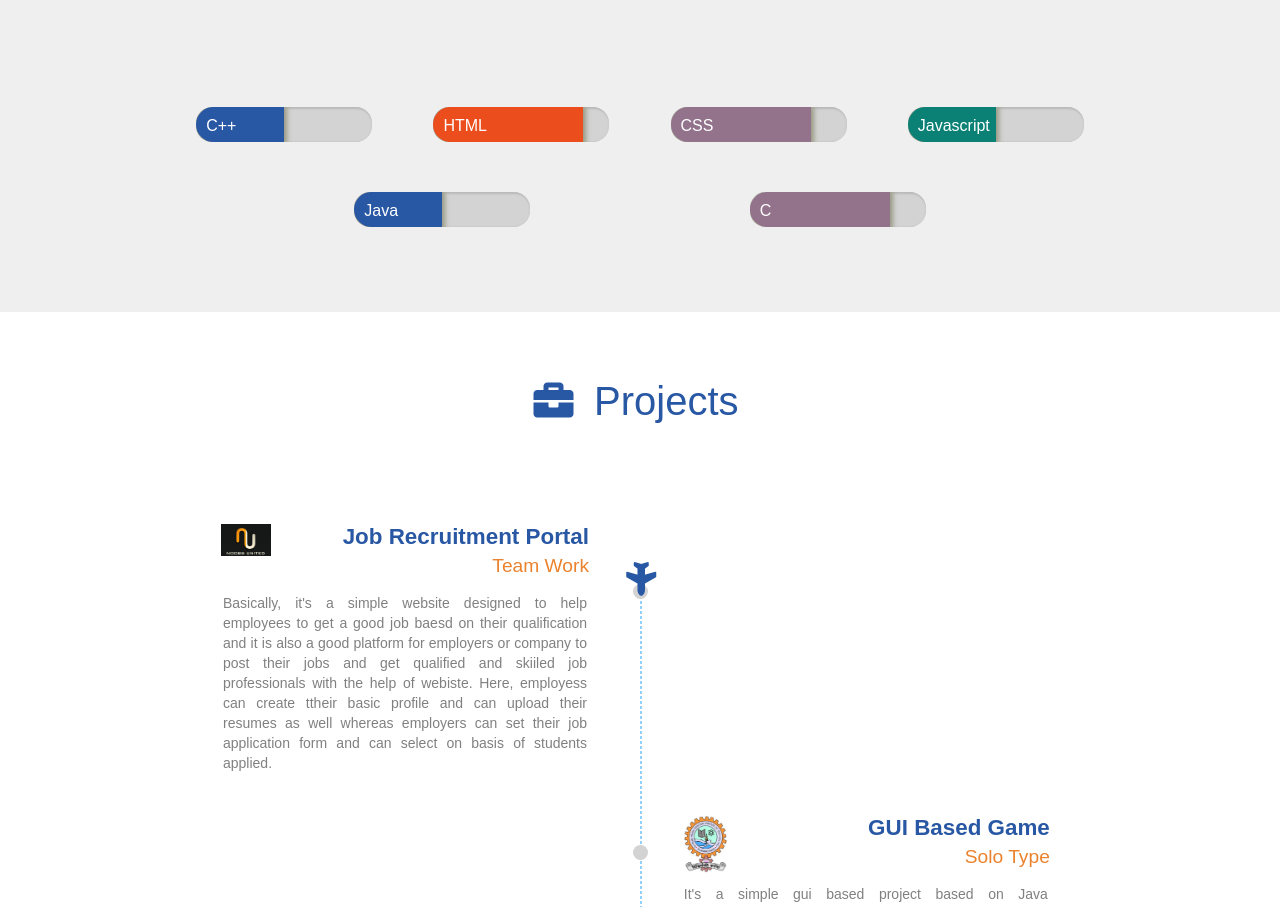
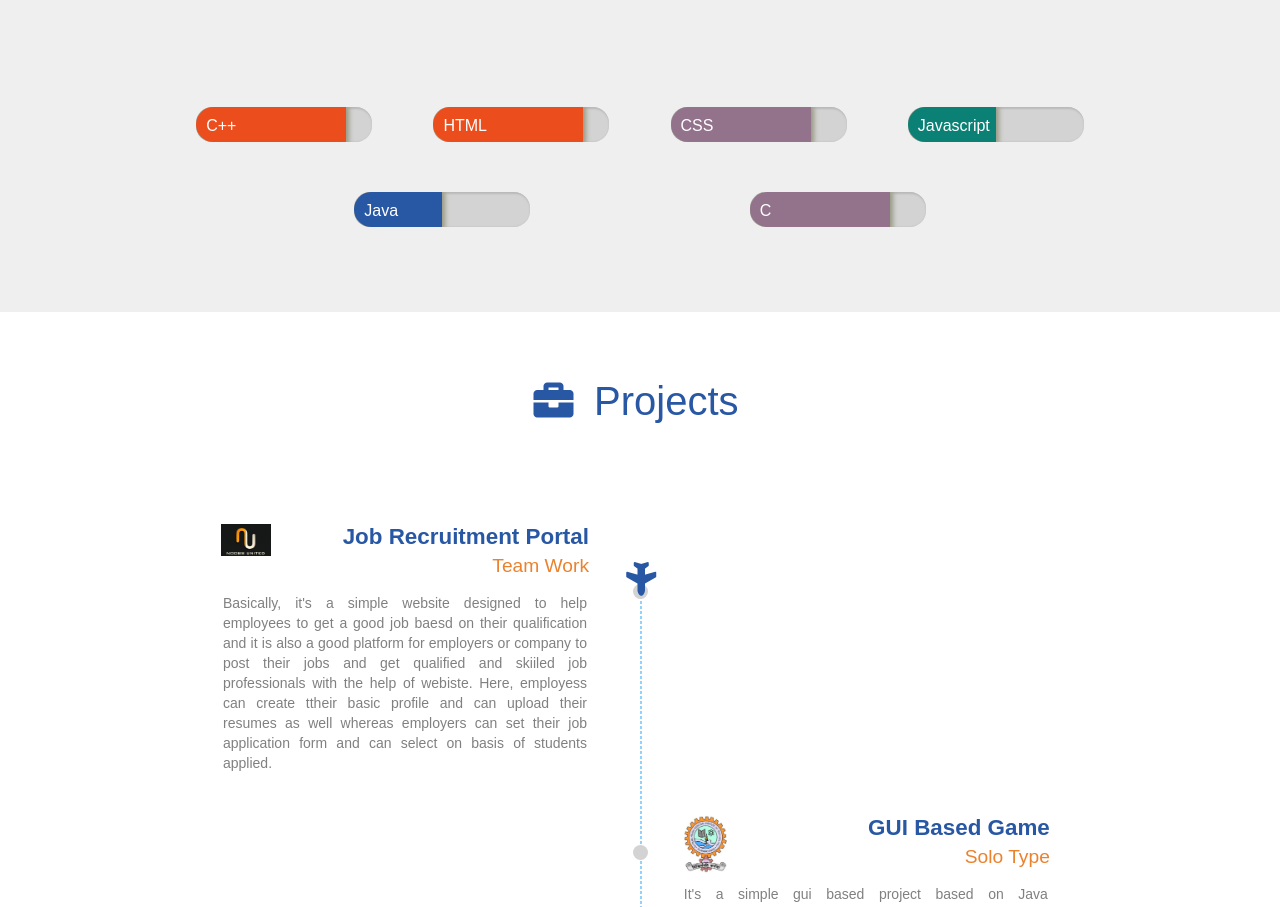
Before and after one commit to Jhaujjwal4196/jhaujjwal.github.io, a plain HTML site: page index.html in a window 1280 px wide. Shown: the part 968-1875 px from the top of the page. Drawn offline with Linux system fonts and the light colour scheme.

Commit message:
updated skill section

```diff
--- a/index.html
+++ b/index.html
@@ -145,7 +145,7 @@
             <div class="skills-display">
 
                 <div class="skill-progress">
-                    <div class="fifty-percent mb-blue">
+                    <div class="eighty-five-percent mb-orange">
                         <div class="skill-name">
                             <span> C++ </span>
                         </div>
```
